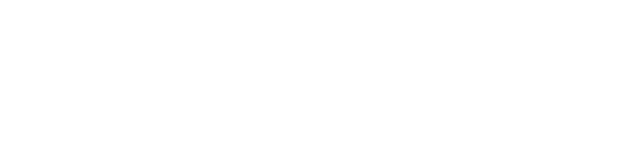
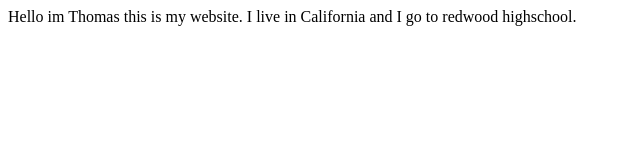
Before and after one commit to Thomassteers/Thomassteers.Github.io, a plain HTML site: page index.html in a window 1280 px wide. Shown: the whole page, without its empty margins (0-640 px from the left). Drawn offline with Linux system fonts and the light colour scheme.

Commit message:
add some writing

```diff
--- a/index.html
+++ b/index.html
@@ -6,6 +6,6 @@
     <title>Document</title>
 </head>
 <body>
-
+Hello im Thomas this is my website. I live in California and I go to redwood highschool.
 </body>
 </html>
```
